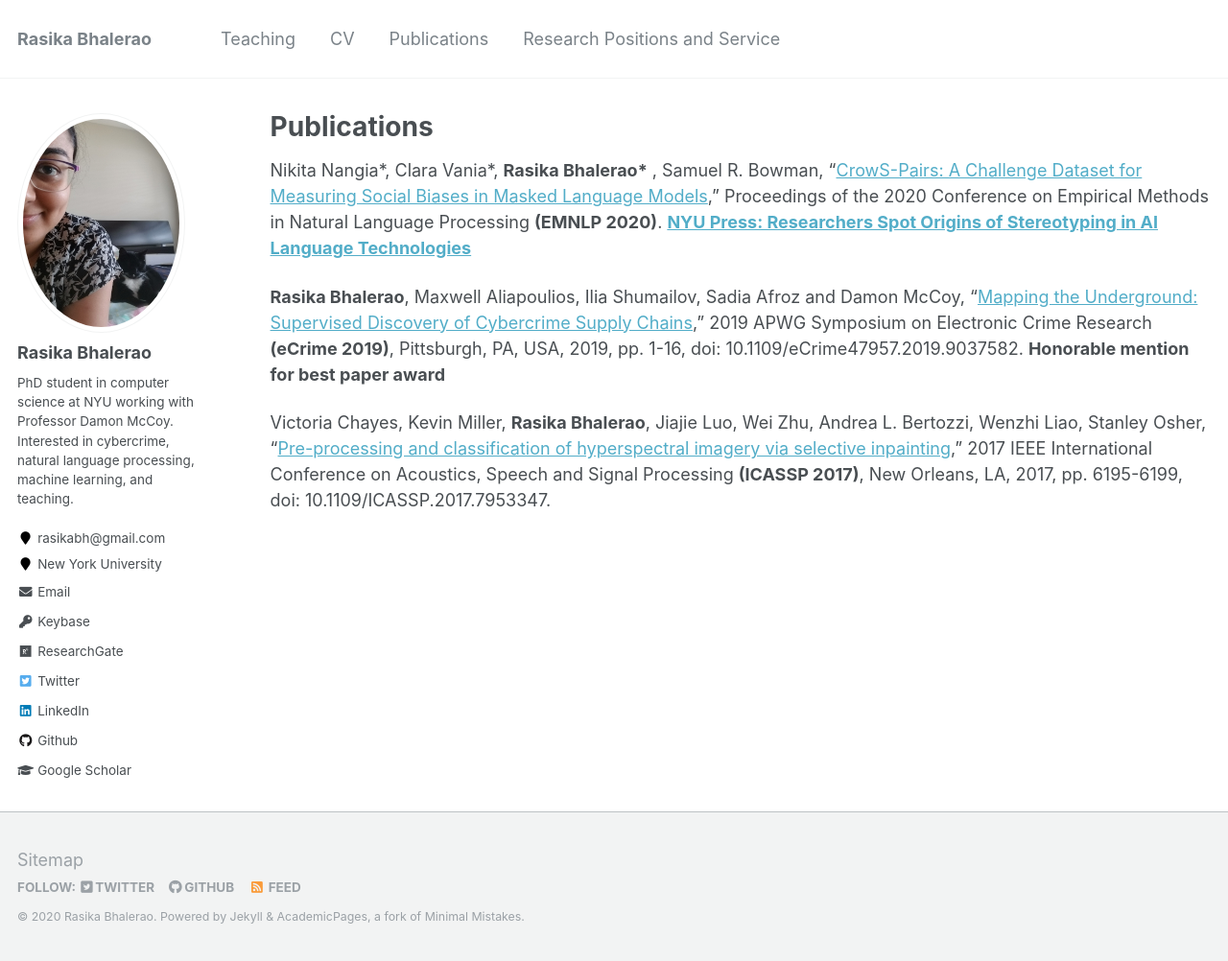
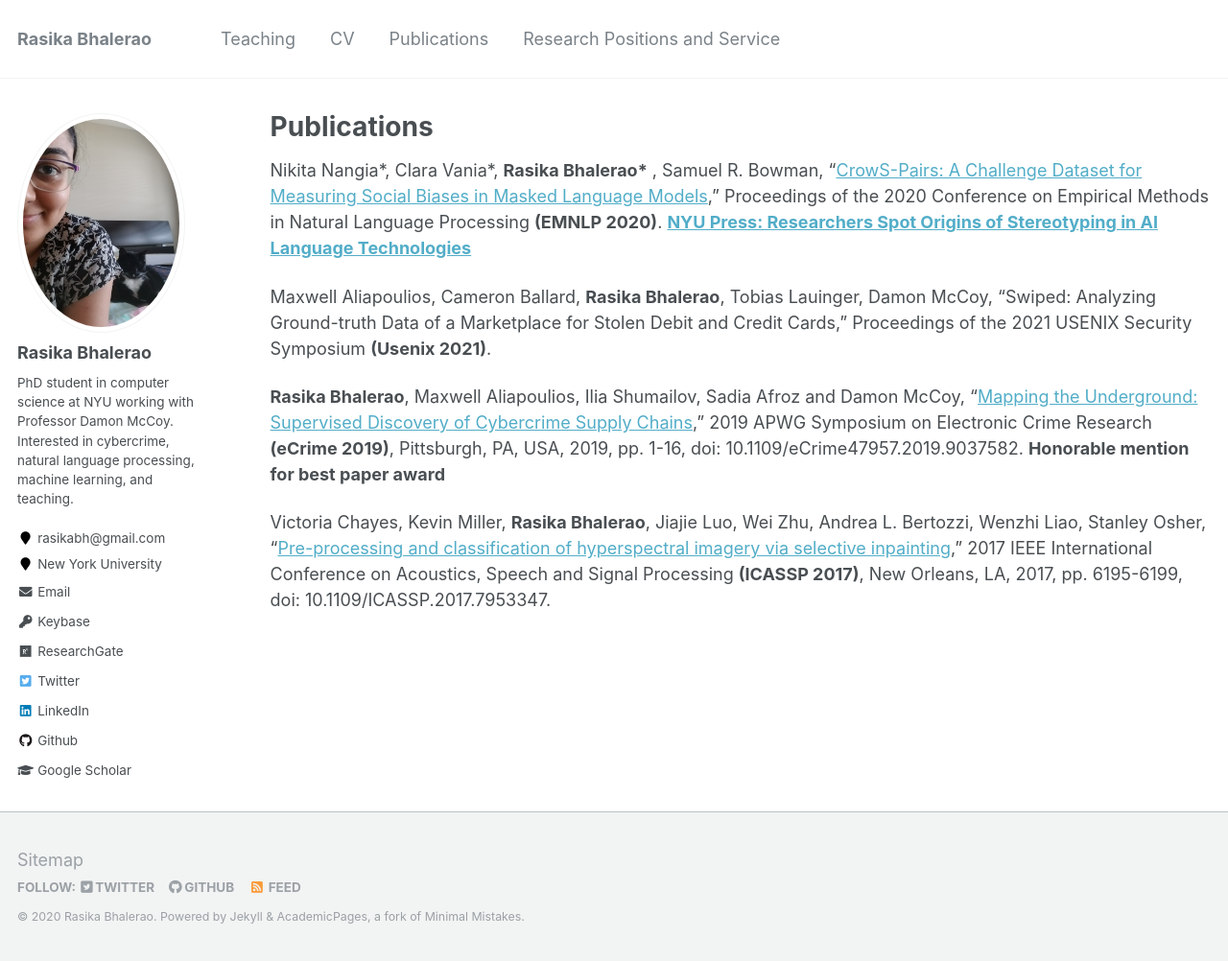
Before and after one commit to rasikabh/rasikabh.github.io, a Jekyll site: the page built from _pages/publications.md, in a window 1280 px wide and 1002 px high. Shown: the whole window at 96% size. Built offline with Jekyll 4.4.1, drawn with Linux system fonts in a browser that asks for light colours.

Commit message:
Update publications.md

```diff
--- a/_pages/publications.md
+++ b/_pages/publications.md
@@ -14,6 +14,8 @@ author_profile: true
 Nikita Nangia\*, Clara Vania\*, <b>Rasika Bhalerao\*</b>
 , Samuel R. Bowman, “[CrowS-Pairs: A Challenge Dataset for Measuring Social Biases in Masked Language Models](https://arxiv.org/abs/2010.00133),” Proceedings of the 2020 Conference on Empirical Methods in Natural Language Processing **(EMNLP 2020)**. **[NYU Press: Researchers Spot Origins of Stereotyping in AI Language Technologies](https://www.nyu.edu/about/news-publications/news/2020/october/researchers-spot-origins-of-stereotyping-in-ai-language-technolo.html)**
 
+Maxwell Aliapoulios, Cameron Ballard, **Rasika Bhalerao**, Tobias Lauinger, Damon McCoy, "Swiped: Analyzing Ground-truth Data of a Marketplace for Stolen Debit and Credit Cards," Proceedings of the 2021 USENIX Security Symposium **(Usenix 2021)**.
+
 **Rasika Bhalerao**, Maxwell Aliapoulios, Ilia Shumailov, Sadia Afroz and Damon McCoy, “[Mapping the Underground: Supervised Discovery of Cybercrime Supply Chains](http://damonmccoy.com/papers/ecrime2019.pdf),” 2019 APWG Symposium on Electronic Crime Research **(eCrime 2019)**, Pittsburgh, PA, USA, 2019, pp. 1-16, doi: 10.1109/eCrime47957.2019.9037582. **Honorable mention for best paper award**
 
 Victoria Chayes, Kevin Miller, **Rasika Bhalerao**, Jiajie Luo, Wei Zhu, Andrea L. Bertozzi, Wenzhi Liao, Stanley Osher, “[Pre-processing and classification of hyperspectral imagery via selective inpainting](https://www.math.ucla.edu/~bertozzi/papers/ICASSP2017-final.pdf),” 2017 IEEE International Conference on Acoustics, Speech and Signal Processing **(ICASSP 2017)**, New Orleans, LA, 2017, pp. 6195-6199, doi: 10.1109/ICASSP.2017.7953347.
```
